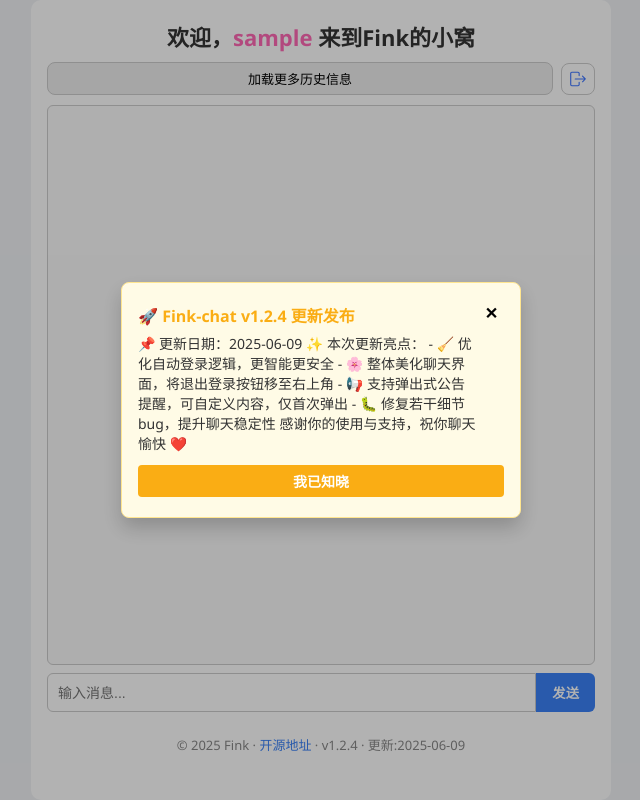
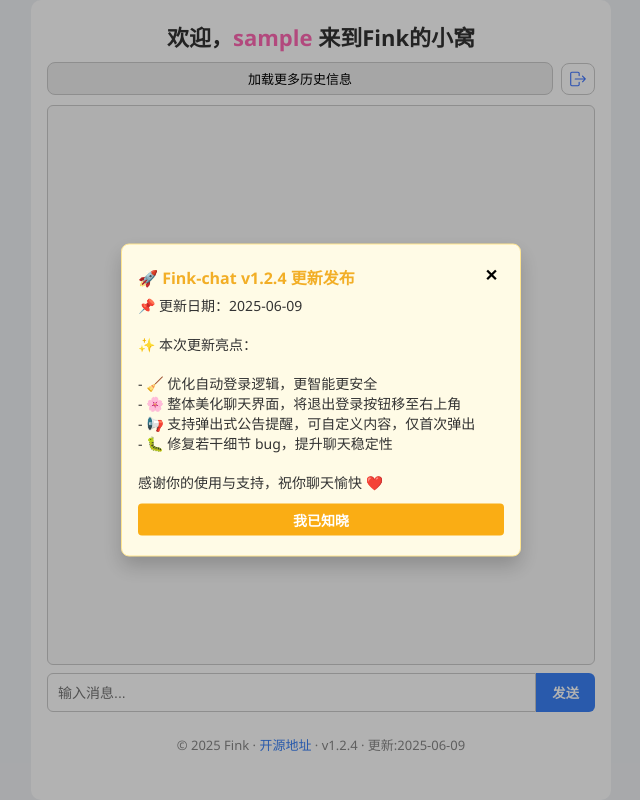
Before and after one commit to finkkk/fink_chat, a Flask app: page /home in a window 1280 px wide. Shown: the whole page, without its empty margins (319-959 px from the left). Run offline with Flask 3, Linux system fonts and the light colour scheme; the visitor is signed in with stand-in values (Sample User, id 1); some libraries are stand-ins or nearby versions.

Commit message:
优化公告栏显示

```diff
--- a/announcement.json
+++ b/announcement.json
@@ -2,4 +2,4 @@
     "id": "20250609-v1",
     "title": "🚀 Fink-chat v1.2.4 更新发布",
     "content": "📌 更新日期：2025-06-09\n\n✨ 本次更新亮点：\n\n- 🧹 优化自动登录逻辑，更智能更安全\n- 🌸 整体美化聊天界面，将退出登录按钮移至右上角\n- 📢 支持弹出式公告提醒，可自定义内容，仅首次弹出\n- 🐛 修复若干细节 bug，提升聊天稳定性\n\n感谢你的使用与支持，祝你聊天愉快 ❤️"
-  }
+}
--- a/templates/home.html
+++ b/templates/home.html
@@ -208,8 +208,8 @@ width: 100vw; height: 100vh; background: rgba(0, 0, 0, 0.3); z-index: 998;">
 
         <div style="display: flex; justify-content: space-between; align-items: start;">
           <div>
-            <strong id="announcement-title" style="color: #faad14; font-size: 16px;"></strong>
-            <p id="announcement-content" style="margin: 6px 0 0; color: #333; font-size: 14px;"></p>
+            <strong id="announcement-title" style="color: #f2ae26; font-size: 16px;"></strong>
+            <p id="announcement-content" style="margin: 6px 0 0; color: #333; font-size: 14px;white-space: pre-line;"></p>
           </div>
           <button onclick="closeAnnouncement()"
             style="background: none; border: none; font-weight: bold; cursor: pointer; font-size: 16px;">✕</button>
```
